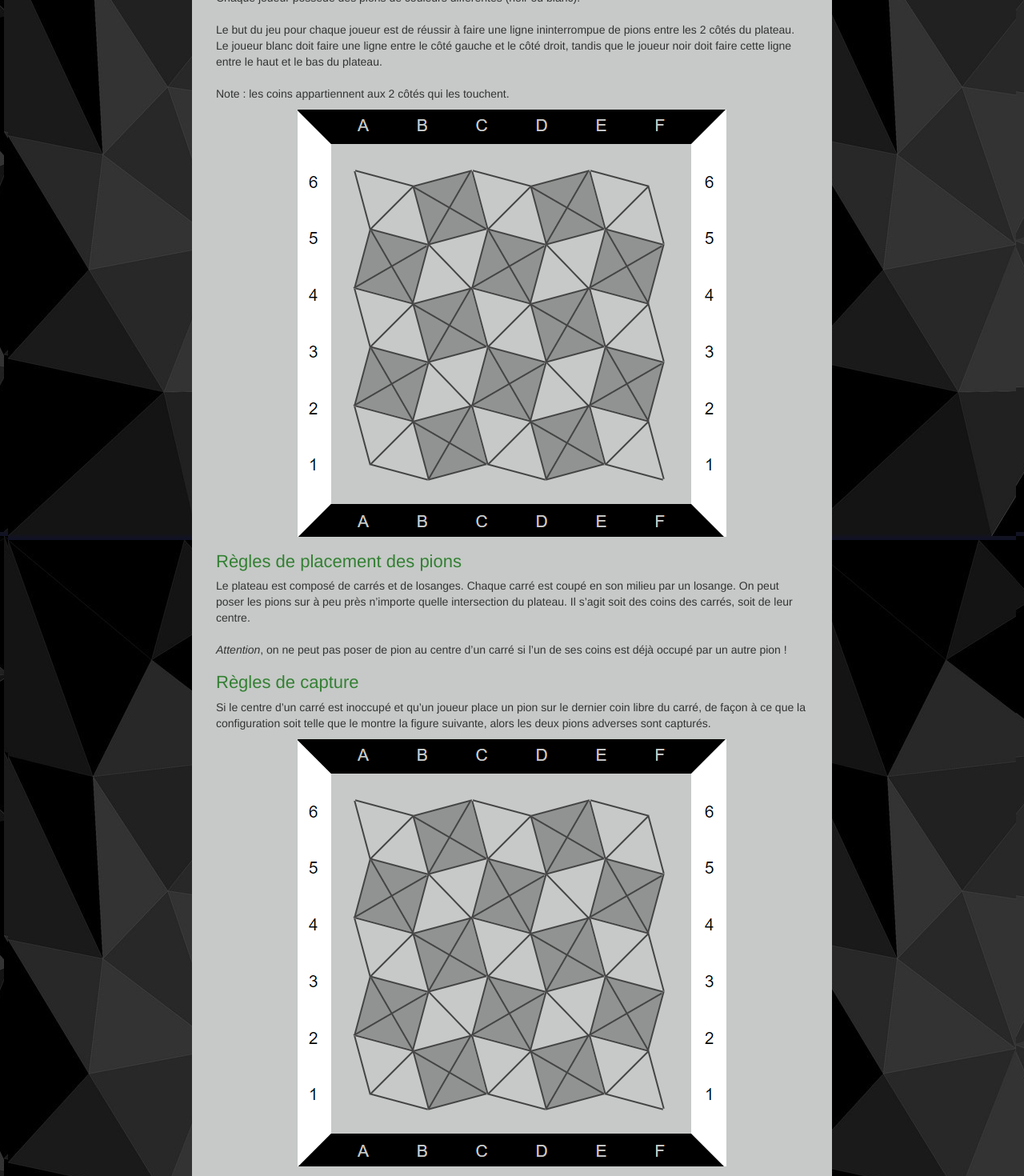
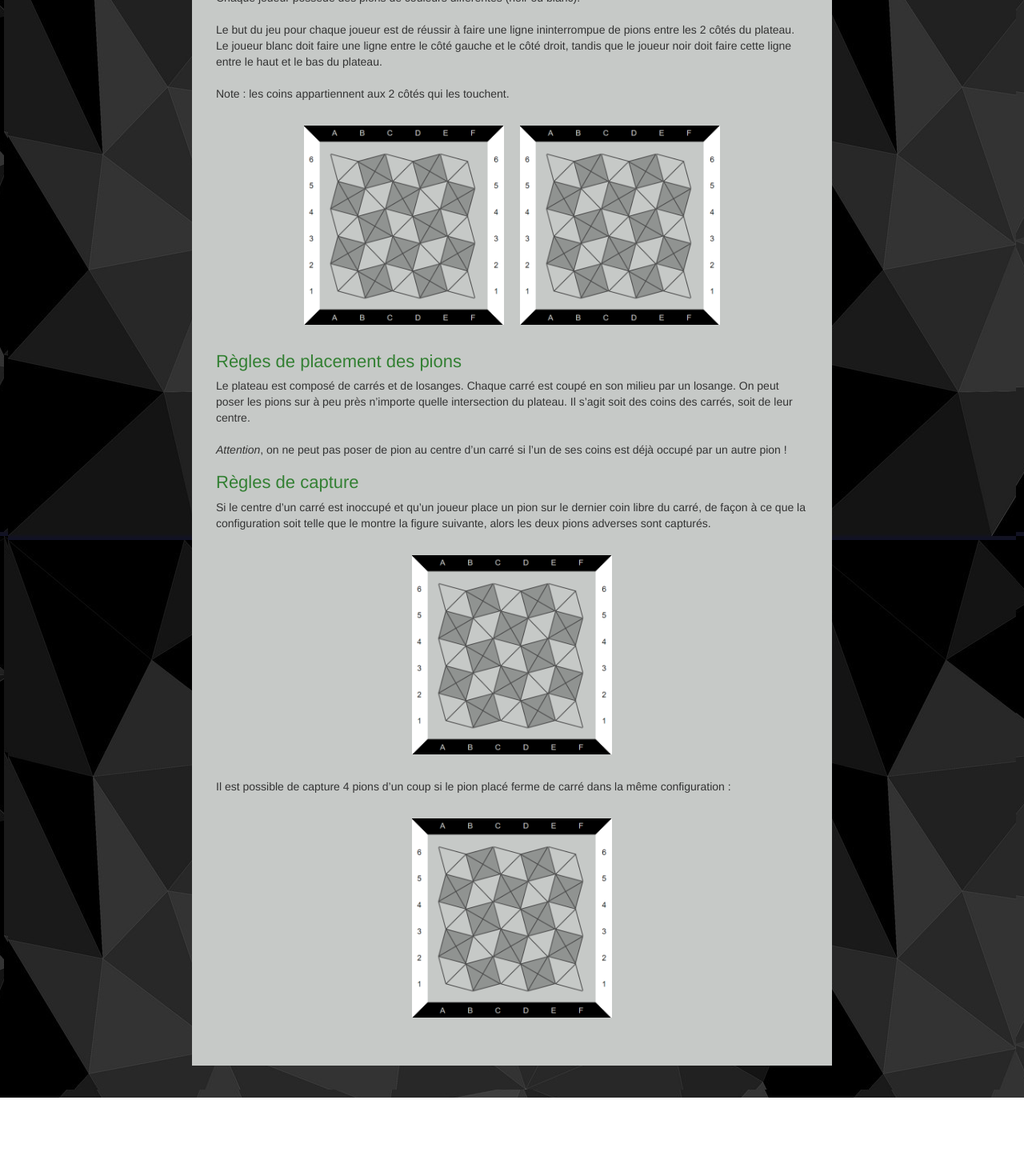
Before and after one commit to JulieC35/IA-front, an Angular app: page /rules in a window 1280 px wide. Shown: the part 340-1810 px from the top of the page at 80% size. After the commit the page ends 1712 px from the top, so only its background shows below. Built offline with nearby package versions, Linux system fonts and the light colour scheme.

Commit message:
Path image réglé pour la page des règles

```diff
--- a/src/app/rules-view/rules-view.component.css
+++ b/src/app/rules-view/rules-view.component.css
@@ -41,9 +41,10 @@
     {
       display: flex;
       justify-content: center;
-      margin: 10px 0;
+      margin: 30px 0;
     }
       .rules-view-image
       {
-        margin: 0 5px;
+        margin: 0 10px;
+        max-width: 250px;
       }
--- a/src/app/rules-view/rules-view.component.html
+++ b/src/app/rules-view/rules-view.component.html
@@ -18,7 +18,8 @@
     </div>
 
     <div class="rules-view-images">
-      <img src="../../images/rules/board.PNG" alt="Board image" class="rules-view-image" />
+      <img src="../../assets/images/rules/board.PNG" alt="Board image" class="rules-view-image" />
+      <img src="../../assets/images/rules/board.PNG" alt="Board image" class="rules-view-image" />
     </div>
 
     <div class="rules-view-subtitle">Règles de placement des pions</div>
@@ -34,15 +35,15 @@
     </div>
 
     <div class="rules-view-images">
-      <img src="../../images/rules/board.PNG" alt="Capture 1" class="rules-view-image" />
+      <img src="../../assets/images/rules/board.PNG" alt="Board image" class="rules-view-image" />
     </div>
 
     <div class="rules-view-text">
-      Il est possible de capture 4 pions d’un coup si le pion placé ferme de carré dans la même configuration :<br><br>
+      Il est possible de capture 4 pions d’un coup si le pion placé ferme de carré dans la même configuration :
     </div>
 
     <div class="rules-view-images">
-      <img src="../../images/rules/board.PNG" alt="Capture 2" class="rules-view-image" />
+      <img src="../../assets/images/rules/board.PNG" alt="Board image" class="rules-view-image" />
     </div>
   </div>
 </div>
```
Also changed, not shown: src/assets/images/rules/board.PNG (renamed from src/images/rules/board.PNG).
